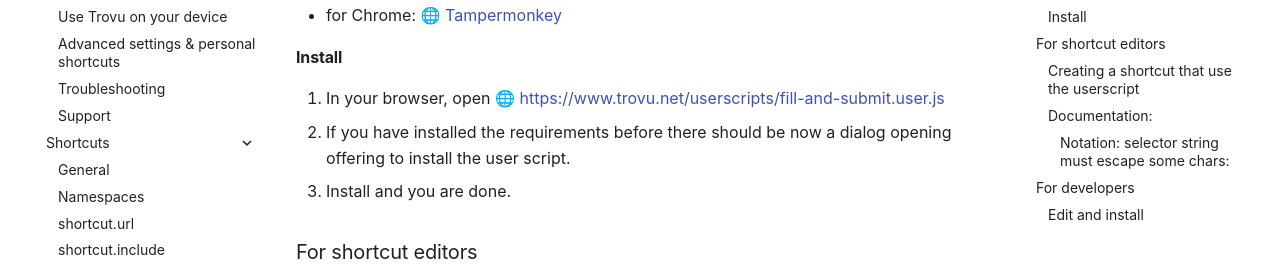
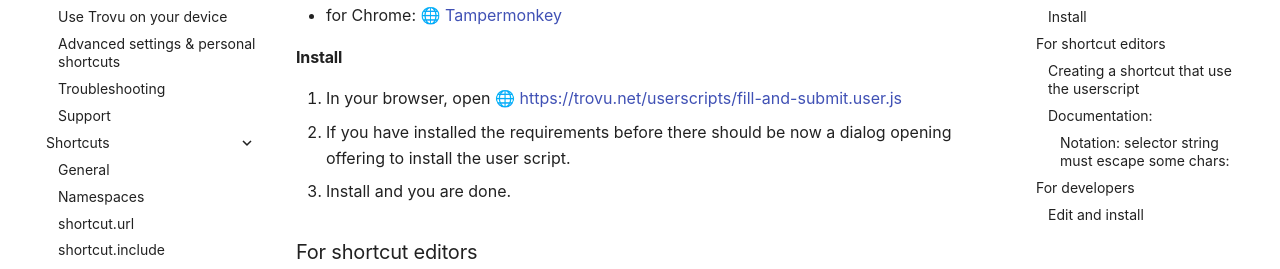
Before and after one commit to trovu/trovu, an MkDocs documentation site: the page built from docs/shortcuts/userscripts.md, in a window 1280 px wide and 900 px high, scrolled down 311 px. Shown: the part 172-441 px from the top of the window. Built offline with MkDocs 1.6.1 and Material for MkDocs 9.7.7, drawn with Linux system fonts in a browser that asks for light colours; comment, search, counter and statistics services are not loaded; some of the changed lines change nothing that is shown.

Commit message:
Remove www. from userscript URL.

```diff
--- a/docs/shortcuts/userscripts.md
+++ b/docs/shortcuts/userscripts.md
@@ -13,7 +13,7 @@
 
 #### Install
 
-1. In your browser, open [https://www.trovu.net/userscripts/fill-and-submit.user.js](https://www.trovu.net/userscripts/fill-and-submit.user.js)
+1. In your browser, open [https://trovu.net/userscripts/fill-and-submit.user.js](https://trovu.net/userscripts/fill-and-submit.user.js)
 2. If you have installed the requirements before there should be now a dialog opening offering to install the user script.
 3. Install and you are done.
 
```
